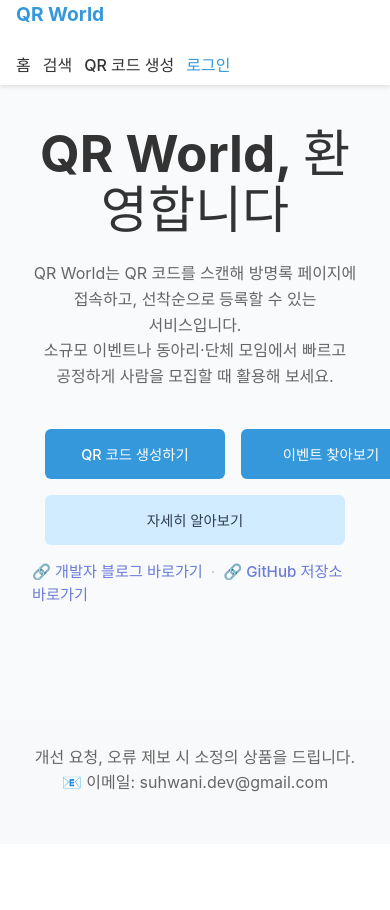
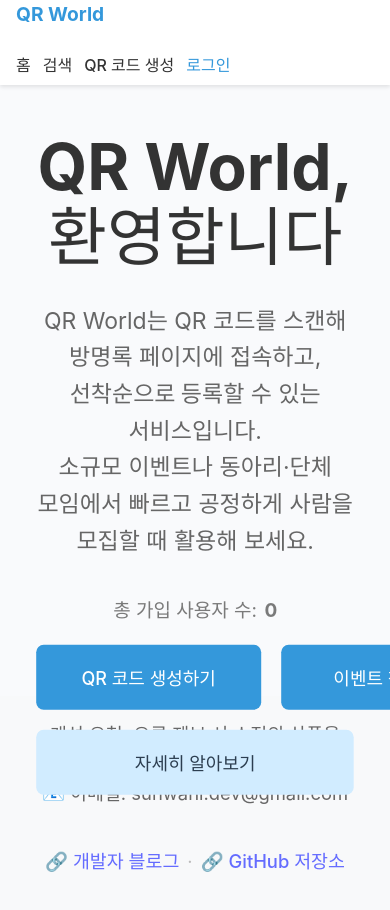
Before and after one commit to qr-playground/front, a React (Vite) app: page / in a window 390 px wide. Shown: the top 910 px of the page. Before the commit the page ends 844 px from the top, so only its background shows below. Built offline with nearby package versions, Linux system fonts and the light colour scheme; no server answers.

Commit message:
Feat: 활설 사용자 수 추가

```diff
--- /dev/null
+++ b/src/api/statistic.ts
@@ -0,0 +1,10 @@
+import api from "./axios";
+import { ServerResponse, StatisticTotalResponse } from "./types";
+
+export const fetchStatisticTotal =
+  async (): Promise<StatisticTotalResponse> => {
+    const response = await api.get<ServerResponse<StatisticTotalResponse>>(
+      "/statistic/qrcode/user/total"
+    );
+    return response.data.data;
+  };
--- a/src/api/user.ts
+++ b/src/api/user.ts
@@ -1,5 +1,5 @@
 import api from "./axios";
-import { ServerResponse, UserProfile } from "./types";
+import { ServerResponse, StatisticTotalResponse, UserProfile } from "./types";
 
 /**
  * 현재 로그인한 사용자의 프로필 정보를 가져옵니다.
@@ -14,3 +14,11 @@ export const getUserProfile = async (): Promise<UserProfile> => {
     throw error;
   }
 };
+
+export const fetchStatisticTotal =
+  async (): Promise<StatisticTotalResponse> => {
+    const response = await api.get<ServerResponse<StatisticTotalResponse>>(
+      "/statistic/qrcode/user/total"
+    );
+    return response.data.data;
+  };
--- a/src/components/layout/Layout/Layout.css
+++ b/src/components/layout/Layout/Layout.css
@@ -30,8 +30,10 @@
   text-align: center;
   color: #666;
   display: flex;
+  flex-direction: column; /* 이메일 아래 링크가 내려오도록 세로 배치 */
   justify-content: center;
   align-items: center;
+  gap: 6px;
 }
 
 /* 반응형 처리 */
--- a/src/components/layout/Layout/Layout.tsx
+++ b/src/components/layout/Layout/Layout.tsx
@@ -18,6 +18,23 @@ const Layout: React.FC<LayoutProps> = ({ children }) => {
             <br />
             📧 이메일: suhwani.dev@gmail.com
           </p>
+          <p style={{ marginTop: 8 }}>
+            <a
+              href="https://velog.io/@suhwani/posts"
+              target="_blank"
+              rel="noopener noreferrer"
+            >
+              🔗 개발자 블로그
+            </a>
+            <span style={{ margin: "0 8px", color: "#bbb" }}>·</span>
+            <a
+              href="https://github.com/qr-playground/server"
+              target="_blank"
+              rel="noopener noreferrer"
+            >
+             🔗 GitHub 저장소
+            </a>
+          </p>
         </div>
       </footer>
     </div>
--- a/src/pages/Home/Home.css
+++ b/src/pages/Home/Home.css
@@ -9,15 +9,28 @@
   min-height: 60vh;
 }
 
+.home-scale-wrap {
+  display: flex;
+  justify-content: center;
+  width: 100%;
+}
+
+.home-scale {
+  /* 배율 조절: 필요 시 1.1~1.25 사이로 조절 */
+  transform: scale(1.25);
+  transform-origin: top center;
+  width: calc(100% / 1.25);
+}
+
 h1 {
-  font-size: 2.5rem;
+  font-size: 3.4rem;
   margin-bottom: 1.5rem;
   color: #333;
   text-align: center;
 }
 
 p {
-  font-size: 1.2rem;
+  font-size: 1.25rem;
   color: #666;
   text-align: center;
   max-width: 900px;
@@ -42,14 +55,14 @@ p {
 }
 
 .btn {
-  padding: 0.75rem 1.5rem;
+  padding: 0.9rem 1.8rem;
   border-radius: 8px;
   font-weight: 500;
-  font-size: 1rem;
+  font-size: 1.2rem;
   cursor: pointer;
   transition: all 0.3s ease;
   border: none;
-  min-height: 50px;
+  min-height: 60px;
   white-space: nowrap;
 }
 
@@ -101,11 +114,16 @@ p {
   }
 
   h1 {
-    font-size: 2rem;
+    font-size: 2.6rem;
   }
 
   p {
-    font-size: 1.1rem;
+    font-size: 1.3rem;
+  }
+
+  .btn {
+    font-size: 1.15rem;
+    min-height: 56px;
   }
 }
 
@@ -135,12 +153,17 @@ p {
   }
 
   h1 {
-    font-size: 1.75rem;
+    font-size: 2.1rem;
   }
 
   p {
-    font-size: 1rem;
+    font-size: 1.15rem;
     margin-bottom: 1.5rem;
+  }
+
+  .btn {
+    font-size: 1.08rem;
+    min-height: 52px;
   }
 
   .home-buttons {
--- a/src/pages/Home/Home.tsx
+++ b/src/pages/Home/Home.tsx
@@ -1,19 +1,42 @@
-import React from "react";
+import React, { useEffect, useState } from "react";
 import { useNavigate } from "react-router-dom";
+import { fetchStatisticTotal } from "../../api/statistic";
 import "./Home.css";
 
 const Home: React.FC = () => {
   const navigate = useNavigate();
+  const [mau, setMau] = useState<number | null>(null);
+
+  useEffect(() => {
+    (async () => {
+      try {
+        const data = await fetchStatisticTotal();
+        setMau(data.statisticInfo.totalUserCount);
+      } catch {
+        // 에러 시에도 영역은 노출되도록 0으로 표기
+        setMau(0);
+      }
+    })();
+  }, []);
 
   return (
+    <div className="home-scale-wrap">
+      <div className="home-scale">
         <div className="home-container">
           <h1>QR World, 환영합니다</h1>
           <p>
             QR World는 QR 코드를 스캔해 방명록 페이지에 접속하고,{" "}
-        <b>선착순으로 등록</b>할 수 있는 서비스입니다.<br />
-        소규모 이벤트나 동아리·단체 모임에서 빠르고 공정하게 사람을
-        모집할 때 활용해 보세요.
+            <b>선착순으로 등록</b>할 수 있는 서비스입니다.
+            <br />
+            소규모 이벤트나 동아리·단체 모임에서 빠르고 공정하게 사람을 모집할
+            때 활용해 보세요.
           </p>
+          <div style={{ marginTop: 6, color: "#7a7a7a", fontSize: "0.95rem" }}>
+            총 가입 사용자 수:
+            <b style={{ marginLeft: 6 }}>
+              {mau === null ? "집계 중" : mau.toLocaleString()}
+            </b>
+          </div>
           <div className="home-buttons">
             <div className="home-buttons-row">
               <button
@@ -29,26 +52,14 @@ const Home: React.FC = () => {
                 이벤트 찾아보기
               </button>
             </div>
-        <button className="btn btn-accent" onClick={() => navigate("/about")}>
+            <button
+              className="btn btn-accent"
+              onClick={() => navigate("/about")}
+            >
               자세히 알아보기
             </button>
           </div>
-      <div className="home-links">
-        <a
-          href="https://velog.io/@suhwani/posts"
-          target="_blank"
-          rel="noopener noreferrer"
-        >
-          🔗 개발자 블로그 바로가기
-        </a>
-        <span className="divider">·</span>
-        <a
-          href="https://github.com/qr-playground/server"
-          target="_blank"
-          rel="noopener noreferrer"
-        >
-          🔗 GitHub 저장소 바로가기
-        </a>
+        </div>
       </div>
     </div>
   );
--- a/src/utils/gtag.ts
+++ b/src/utils/gtag.ts
@@ -26,8 +26,6 @@ const initGA = () => {
     };
   window.gtag("js", new Date());
   window.gtag("config", gaTrackingId);
-
-  console.log("✅ 네이티브 GA 초기화 완료:", gaTrackingId);
 };
 
 // 초기화 실행
@@ -36,7 +34,6 @@ initGA();
 // 페이지뷰 추적 - 네이티브 gtag 사용
 export const trackPageView = (path: string) => {
   if (!gaTrackingId) {
-    console.warn("❌ GA 추적 ID가 없습니다");
     return;
   }
 
@@ -45,13 +42,7 @@ export const trackPageView = (path: string) => {
       page_title: document.title,
       page_location: window.location.href,
     });
-
-    console.log("✅ GA 페이지 추적:", {
-      path,
-      url: window.location.href,
-      title: document.title,
-    });
   } else {
-    console.warn("❌ gtag이 아직 로드되지 않았습니다");
+    // gtag not loaded yet; skip silently
   }
 };
```
Also changed, not shown: src/api/types.ts (+10 -0 lines). Lines whose indentation alone changed are shown as unchanged.
